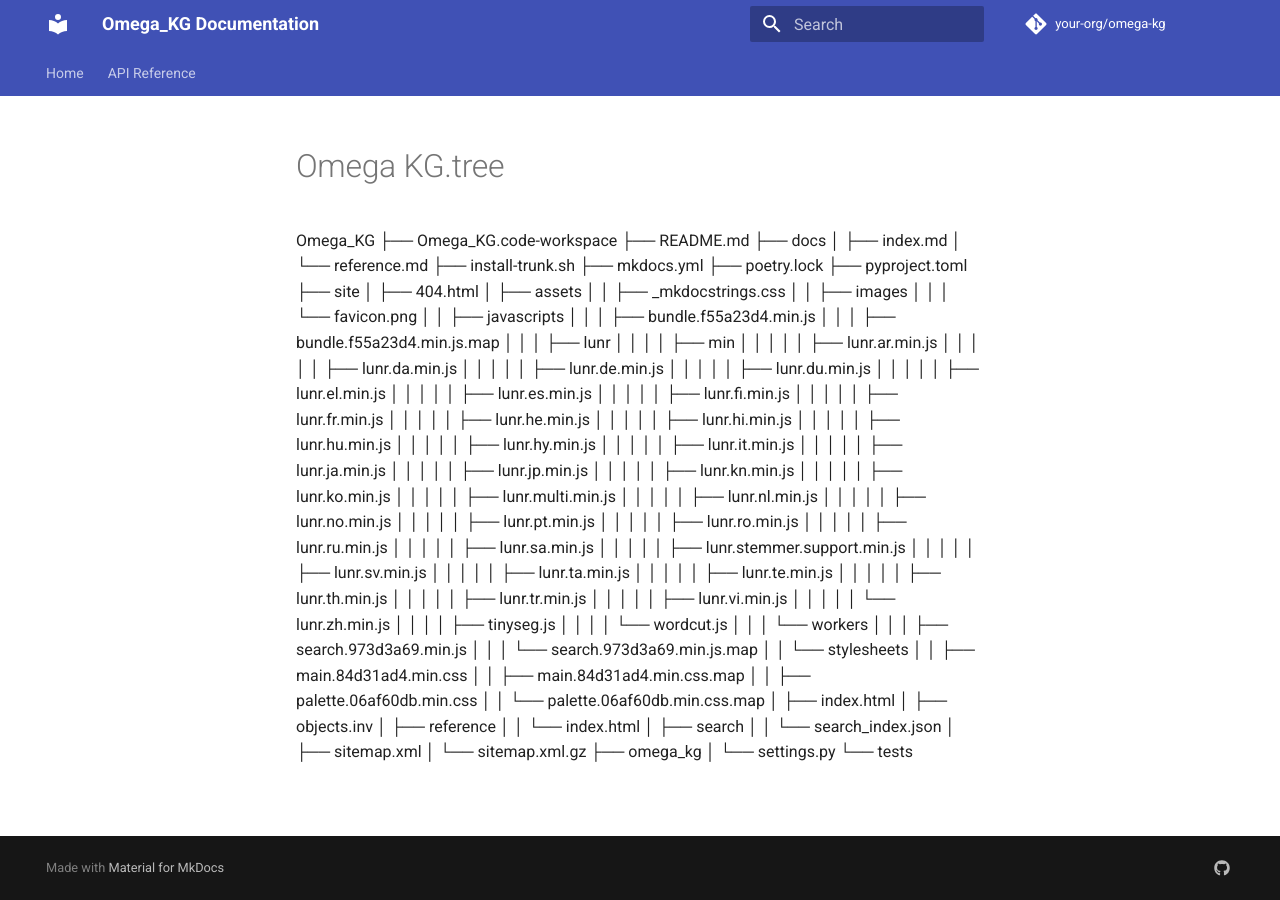
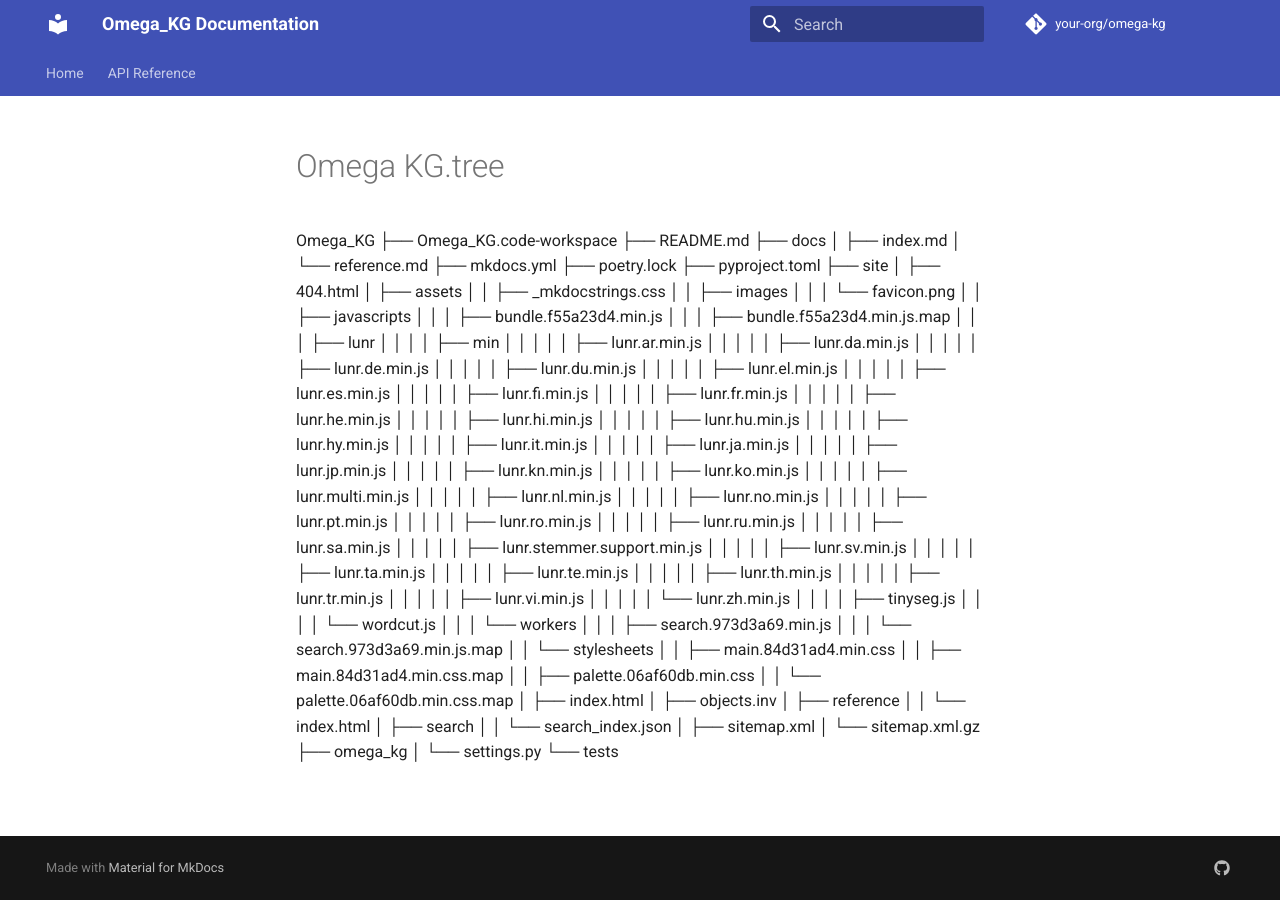
Before and after one commit to ApexSigma-Solutions/OmegaKG, an MkDocs documentation site: the page built from docs/Omega_KG.tree.md, in a window 1280 px wide. Built offline with MkDocs 1.6.1 and Material for MkDocs 9.7.7, drawn with Linux system fonts in a browser that asks for light colours; comment, search, counter and statistics services are not loaded.

Commit message:
chore: remove Trunk traces and installer; update docs and ignores

```diff
--- a/docs/Omega_KG.tree.md
+++ b/docs/Omega_KG.tree.md
@@ -4,7 +4,6 @@
 ├── docs
 │   ├── index.md
 │   └── reference.md
-├── install-trunk.sh
 ├── mkdocs.yml
 ├── poetry.lock
 ├── pyproject.toml
```
Also changed, not shown: GEMINI.md (+4 -4 lines), 4 other files.
